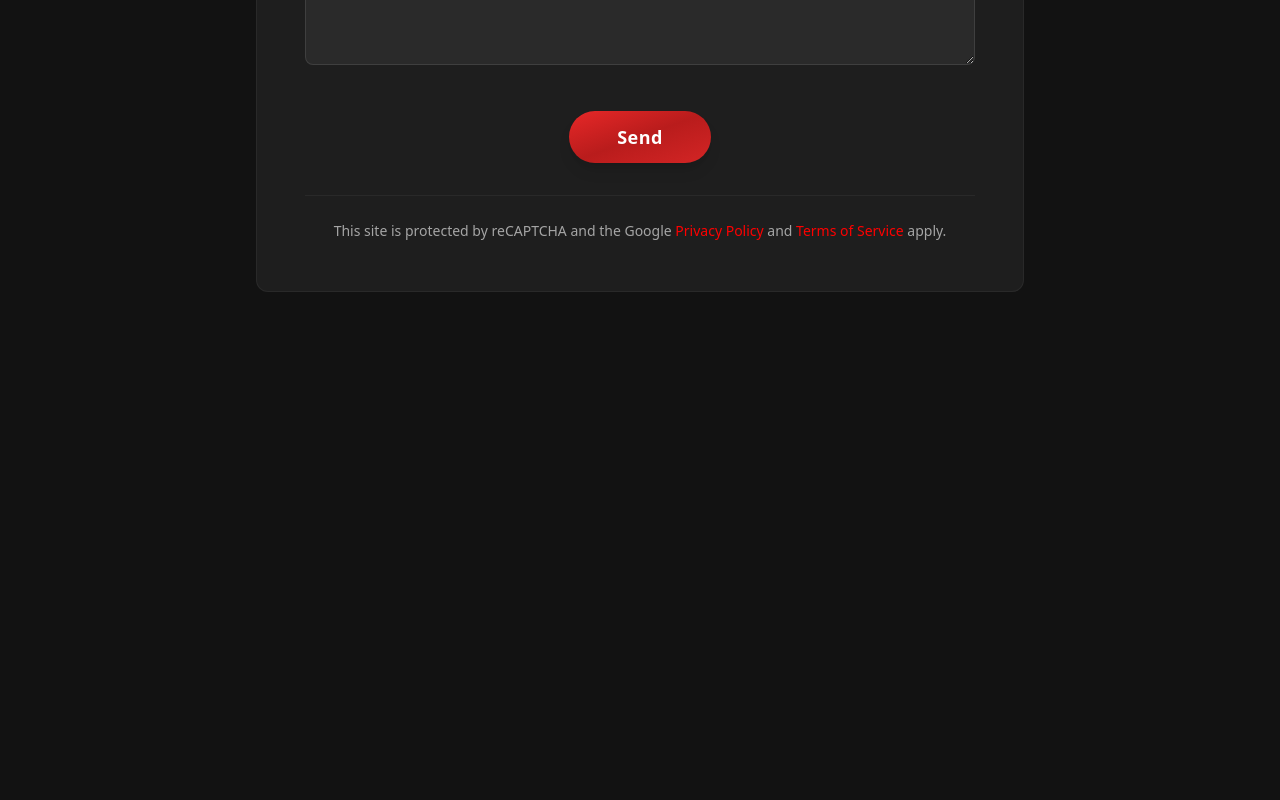
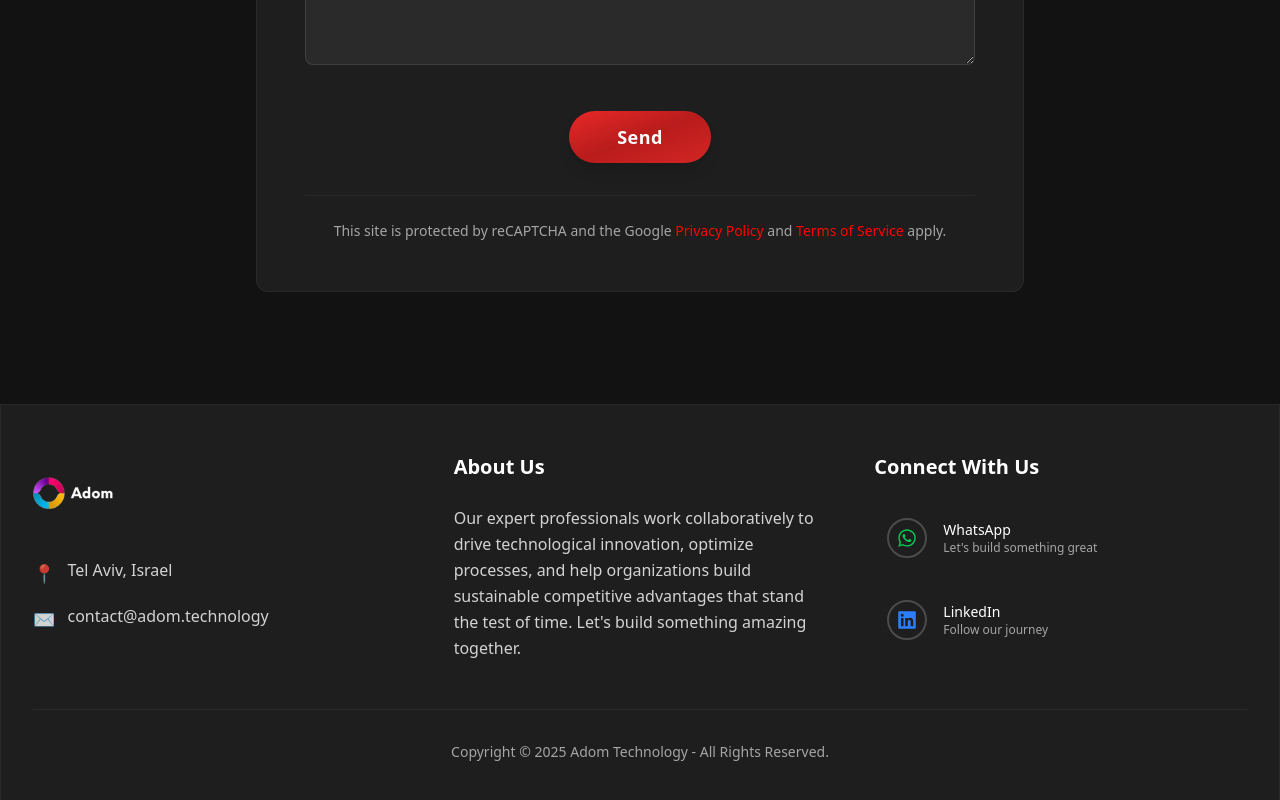
Before and after one commit to NetanelZeltserman/adom-tech, a React (Vite) app: page /contact in a window 1280 px wide. Shown: the part 642-1442 px from the top of the page. Before the commit the page ends 1046 px from the top, so only its background shows below. Built offline with nearby package versions, Linux system fonts and the light colour scheme.

Commit message:
feat (ui/layout): Add footer to layout
- Integrate Navbar and Footer components into the main App for consistent navigation
- Add Footer component with social links and company information
- Remove Navbar from individual pages to avoid code redundency

```diff
--- a/src/App.tsx
+++ b/src/App.tsx
@@ -1,16 +1,20 @@
 import { BrowserRouter as Router, Routes, Route } from 'react-router-dom'
+import Navbar from '@/components/layout/Navbar'
 import HomePage from '@/components/home'
 import AboutPage from '@/components/about'
 import ContactPage from '@/components/contact'
+import Footer from '@/components/layout/footer'
 
 function App() {
   return (
     <Router>
+      <Navbar />
       <Routes>
         <Route path="/" element={<HomePage />} />
         <Route path="/about" element={<AboutPage />} />
         <Route path="/contact" element={<ContactPage />} />
       </Routes>
+      <Footer />
     </Router>
   )
 }
--- a/src/components/about/index.tsx
+++ b/src/components/about/index.tsx
@@ -1,4 +1,3 @@
-import Navbar from '@/components/layout/Navbar'
 import { founders } from '@/data/team'
 import Button from '@/components/Button'
 import CallToAction from '@/components/CallToAction'
@@ -7,8 +6,6 @@ import FounderCard from '@/components/about/FounderCard'
 export default function AboutPage() {
   return (
     <>
-      <Navbar />
-
       <section className="relative min-h-screen flex items-center justify-center py-20 px-4 sm:px-8 lg:px-12">
         <video
           autoPlay
--- a/src/components/contact/index.tsx
+++ b/src/components/contact/index.tsx
@@ -1,12 +1,9 @@
-import Navbar from '@/components/layout/Navbar';
 import ContactForm from '@/components/contact/ContactForm';
 
 export default function ContactPage() {
 
   return (
     <div className="min-h-screen">
-      <Navbar />
-
       <div className="py-28 px-4">
         <div className="max-w-3xl mx-auto">
           <div className="text-center mb-12">
--- a/src/components/home/index.tsx
+++ b/src/components/home/index.tsx
@@ -1,17 +1,17 @@
-import Navbar from '@/components/layout/Navbar'
 import HeroSection from '@/components/home/HeroSection'
 import SkillsSection from '@/components/home/SkillsSection'
 import TestimonialsSection from '@/components/home/TestimonialsSection'
 import { ProjectsSection } from '@/components/home/projects'
+import CallToAction from '@/components/CallToAction'
 
 export default function HomePage() {
   return (
     <>
-      <Navbar />
       <HeroSection />
       <SkillsSection />
       <TestimonialsSection />
       <ProjectsSection />
+      <CallToAction />
     </>
   )
 }
--- /dev/null
+++ b/src/components/layout/footer/SocialLinks.tsx
@@ -0,0 +1,41 @@
+import { type SocialLink } from "@/data/social";
+
+export default function SocialLinkItem({ name, href, icon: IconComponent, color, description }: SocialLink) {
+  const colorClasses = {
+    green: {
+      border: "group-hover:border-green-500",
+      text: "text-green-500 group-hover:text-green-400",
+      shadow: "group-hover:shadow-green-500/25",
+      hoverText: "group-hover:text-green-400"
+    },
+    blue: {
+      border: "group-hover:border-blue-500",
+      text: "text-blue-500 group-hover:text-blue-400",
+      shadow: "group-hover:shadow-blue-500/25",
+      hoverText: "group-hover:text-blue-400"
+    }
+  };
+
+  const classes = colorClasses[color];
+
+  return (
+    <a
+      href={href}
+      target="_blank"
+      rel="noopener noreferrer"
+      className="group flex items-center space-x-4 p-3 rounded-xl hover:bg-white/5 transition-all duration-300 hover:scale-[1.02] cursor-pointer border border-transparent hover:border-white/10"
+    >
+      <div className={`relative w-10 h-10 rounded-full border-2 border-white/20 ${classes.border} flex items-center justify-center transition-all duration-300 group-hover:shadow-lg ${classes.shadow} flex-shrink-0`}>
+        <div className={`${classes.text} transition-colors duration-300`}>
+          <IconComponent className="w-5 h-5" />
+        </div>
+      </div>
+      <div className="flex-1 min-w-0">
+        <p className={`text-white font-medium ${classes.hoverText} transition-colors duration-300 text-sm`}>
+          {name}
+        </p>
+        <p className="text-white/60 text-xs">{description}</p>
+      </div>
+    </a>
+  );
+}
--- /dev/null
+++ b/src/components/layout/footer/index.tsx
@@ -0,0 +1,63 @@
+import SocialLinkItem from "@/components/layout/footer/SocialLinks";
+import { SOCIAL_LINKS } from "@/data/social";
+
+export default function Footer() {
+  const currentYear = new Date().getFullYear();
+
+  return (
+    <footer className="text-white py-12 bg-[#1E1E1E] border border-white/5">
+      <div className="max-w-7xl mx-auto px-4 sm:px-6 lg:px-8">
+        <div className="grid grid-cols-1 md:grid-cols-2 lg:grid-cols-3 gap-8 lg:gap-12 items-start">
+          <div className="flex flex-col">
+            <div className="mb-6">
+              <img
+                src="/logo_text.png"
+                alt="Adom Technology"
+                className="h-20 w-auto object-contain max-w-full"
+              />
+            </div>
+            <div className="space-y-4 text-white/80">
+              <div className="flex items-start">
+                <span className="mr-3 text-lg mt-0.5 flex-shrink-0">📍</span>
+                <span className="leading-relaxed">Tel Aviv, Israel</span>
+              </div>
+              <div className="flex items-start">
+                <span className="mr-3 text-lg mt-0.5 flex-shrink-0">✉️</span>
+                <a
+                  href="mailto:contact@adom.technology"
+                  className="hover:text-white transition-colors duration-300 hover:underline leading-relaxed break-words"
+                >
+                  contact@adom.technology
+                </a>
+              </div>
+            </div>
+          </div>
+
+          <div className="flex flex-col lg:col-span-1">
+            <h4 className="text-xl font-semibold mb-6 text-white">About Us</h4>
+            <div className="flex-1">
+              <p className="text-white/80 leading-relaxed text-sm lg:text-base">
+                Our expert professionals work collaboratively to drive technological innovation, optimize processes, and help organizations build sustainable competitive advantages that stand the test of time. Let's build something amazing together.
+              </p>
+            </div>
+          </div>
+
+          <div className="flex flex-col md:col-span-2 lg:col-span-1">
+            <h4 className="text-xl font-semibold mb-6 text-white">Connect With Us</h4>
+            <div className="flex flex-col space-y-4">
+              {SOCIAL_LINKS.map((link) => (
+                <SocialLinkItem key={link.name} {...link} />
+              ))}
+            </div>
+          </div>
+        </div>
+
+        <div className="border-t border-white/5 mt-12 pt-8">
+          <p className="text-center text-white/60 text-sm">
+            Copyright © {currentYear} Adom Technology - All Rights Reserved.
+          </p>
+        </div>
+      </div>
+    </footer>
+  );
+}
--- /dev/null
+++ b/src/data/social.ts
@@ -0,0 +1,27 @@
+import { FaWhatsapp, FaLinkedin } from 'react-icons/fa';
+import { type IconType } from 'react-icons';
+
+export interface SocialLink {
+  name: string;
+  href: string;
+  icon: IconType;
+  color: 'green' | 'blue';
+  description: string;
+}
+
+export const SOCIAL_LINKS: SocialLink[] = [
+  {
+    name: "WhatsApp",
+    href: "https://wa.me/972525951809?text=Hello%2C%20I'm%20interested%20in%20learning%20more%20about%20your%20services",
+    color: "green",
+    description: "Let's build something great",
+    icon: FaWhatsapp
+  },
+  {
+    name: "LinkedIn",
+    href: "https://www.linkedin.com/company/adom-technology",
+    color: "blue",
+    description: "Follow our journey",
+    icon: FaLinkedin
+  }
+];
```
